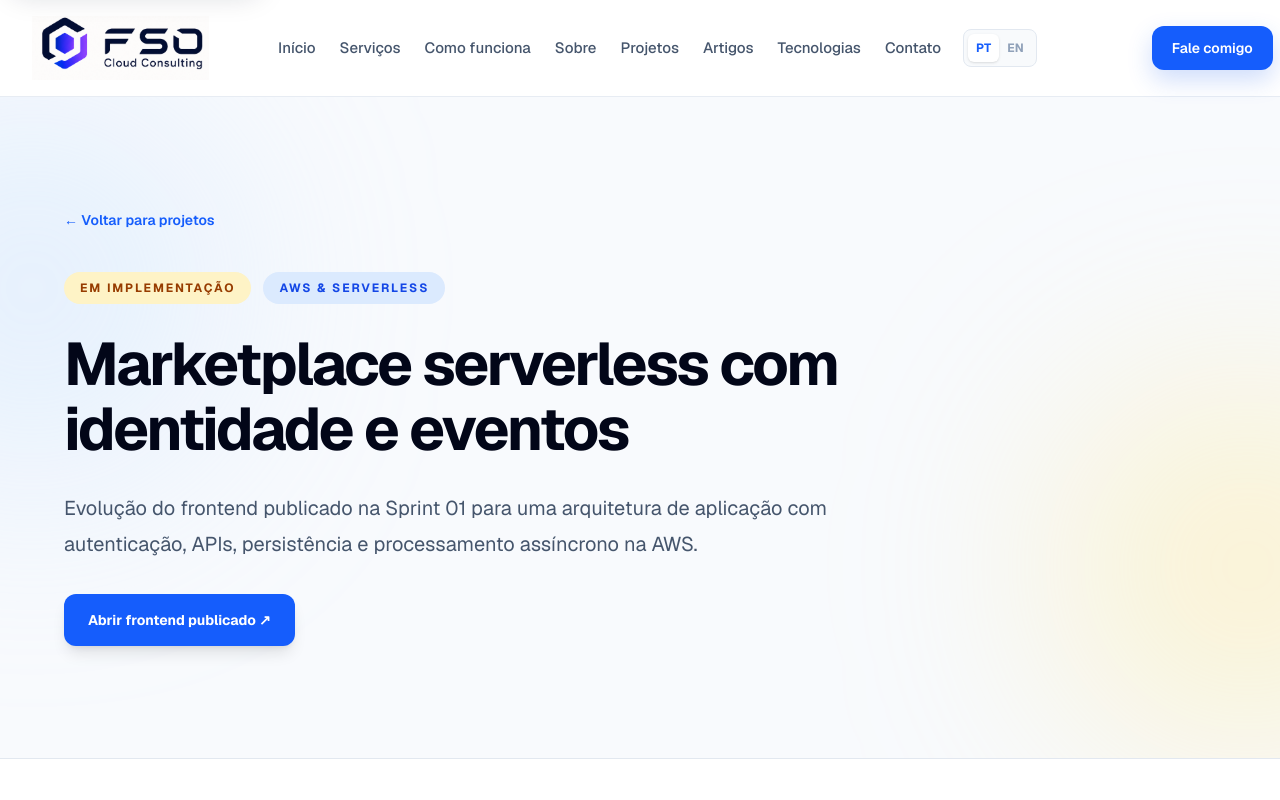
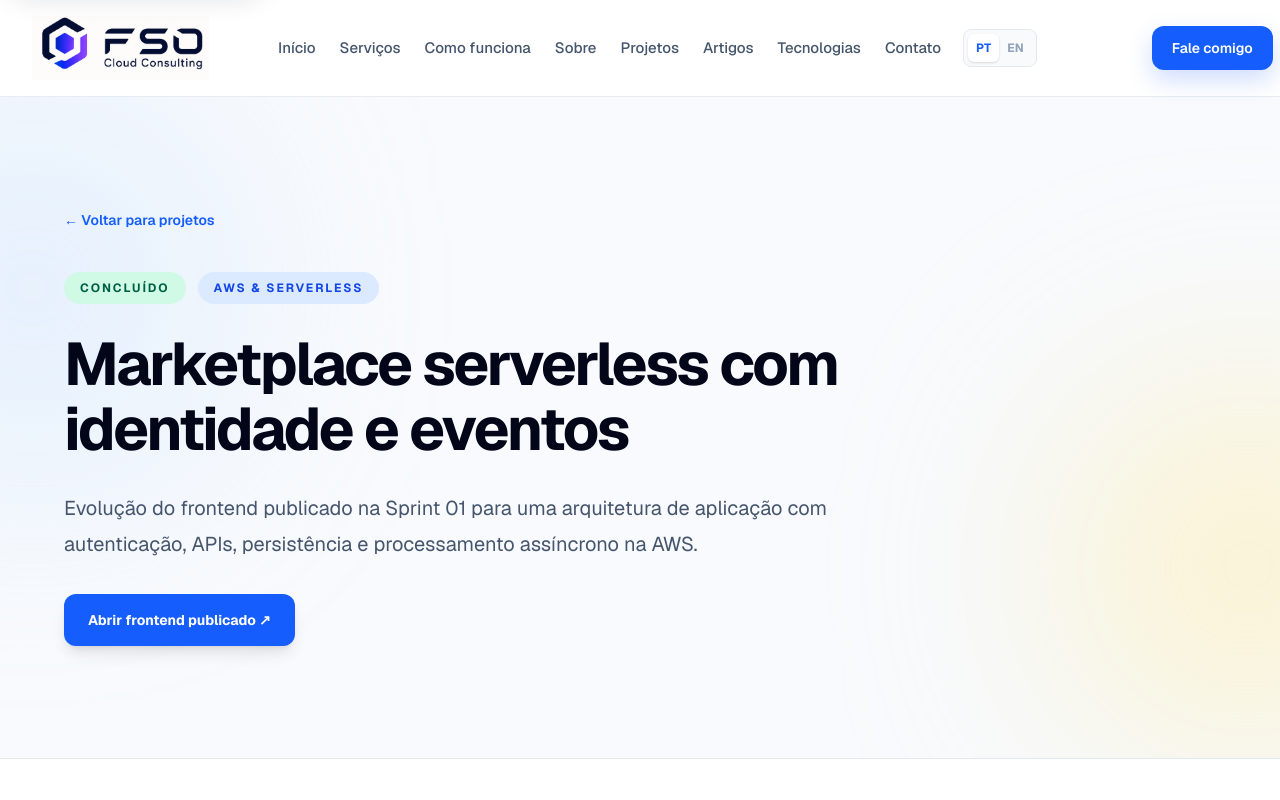
Before and after one commit to felipesalesdeoliveira/fso-cloud-consulting, a Next.js app: page /projetos/marketplace-serverless-identidade-eventos in a window 1280 px wide. Shown: the top 800 px of the page. Built offline with nearby package versions, Linux system fonts and the light colour scheme.

Commit message:
feat: complete serverless marketplace case (#55)

```diff
--- a/app/en/projects/serverless-marketplace-identity-events/page.tsx
+++ b/app/en/projects/serverless-marketplace-identity-events/page.tsx
@@ -3,7 +3,7 @@ import { ServerlessMarketplaceCase } from "@/components/ServerlessMarketplaceCas
 import { siteConfig, siteImage } from "@/lib/site";
 
 const title = "Serverless marketplace with identity and events";
-const description = "An in-progress architecture using Cognito, API Gateway, Lambda, DynamoDB, S3, and SQS for identity, catalog, and asynchronous order processing.";
+const description = "A serverless marketplace implemented and validated on AWS with Cognito, API Gateway, Lambda, DynamoDB, S3, SQS, and a DLQ.";
 const pageUrl = `${siteConfig.url}/en/projects/serverless-marketplace-identity-events/`;
 
 export const metadata: Metadata = {
--- a/app/projetos/marketplace-serverless-identidade-eventos/page.tsx
+++ b/app/projetos/marketplace-serverless-identidade-eventos/page.tsx
@@ -3,7 +3,7 @@ import { ServerlessMarketplaceCase } from "@/components/ServerlessMarketplaceCas
 import { siteConfig, siteImage } from "@/lib/site";
 
 const title = "Marketplace serverless com identidade e eventos";
-const description = "Arquitetura em implementação com Cognito, API Gateway, Lambda, DynamoDB, S3 e SQS para identidade, catálogo e processamento assíncrono de pedidos.";
+const description = "Marketplace serverless implementado e validado na AWS com Cognito, API Gateway, Lambda, DynamoDB, S3, SQS e DLQ.";
 const pageUrl = `${siteConfig.url}/projetos/marketplace-serverless-identidade-eventos/`;
 
 export const metadata: Metadata = {
--- a/components/ServerlessMarketplaceCase.tsx
+++ b/components/ServerlessMarketplaceCase.tsx
@@ -11,7 +11,7 @@ const copy = {
     title: "Marketplace serverless com identidade e eventos",
     description: "Evolução do frontend publicado na Sprint 01 para uma arquitetura de aplicação com autenticação, APIs, persistência e processamento assíncrono na AWS.",
     back: "Voltar para projetos",
-    status: "Em implementação",
+    status: "Concluído",
     category: "AWS & Serverless",
     live: "Abrir frontend publicado ↗",
     architecture: "Arquitetura e fluxo",
@@ -48,28 +48,28 @@ const copy = {
       ["Visibilidade operacional", "CloudWatch e X-Ray compõem o plano de investigação de erros, latência e tentativas do fluxo."],
     ],
     statusLabel: "Estado real da entrega",
-    statusTitle: "O desenho está definido; a validação em nuvem ainda está aberta",
-    doneTitle: "Concluído até aqui",
-    done: ["Frontend da Sprint 01 permanece publicado", "Arquitetura e responsabilidades documentadas", "Estrutura local da aplicação e das funções preparada", "Case técnico publicado com status transparente"],
-    pendingTitle: "Ainda precisa ser comprovado",
-    pending: ["User Pool, app client e authorizer provisionados", "Rotas e Lambdas integradas na AWS", "Tabelas, bucket de imagens, fila e DLQ configurados", "Falha induzida acompanhada no CloudWatch até a DLQ", "Fluxo ponta a ponta validado com evidências"],
-    validation: "Plano de validação",
-    validationTitle: "O case só será marcado como concluído com evidência reproduzível",
+    statusTitle: "Implementação concluída e validada de ponta a ponta na AWS",
+    doneTitle: "Infraestrutura entregue",
+    done: ["Cognito User Pool, app client e authorizer configurados", "Três Lambdas publicadas para catálogo, pedidos e processamento", "DynamoDB, bucket S3 privado, fila SQS e DLQ configurados", "API REST publicada no estágio de produção", "Frontend integrado e publicado no domínio da aplicação"],
+    resultsTitle: "Resultados comprovados",
+    results: ["Rota protegida respondeu 401 sem token e 200 com ID token válido", "Produto criado e editado com duas imagens armazenadas no S3 privado", "Pedido válido foi processado e o estoque caiu de 3 para 2", "Duas mensagens inválidas falharam três vezes e chegaram à DLQ", "Falhas inválidas não bloquearam o processamento do pedido válido"],
+    validation: "Evidências da validação",
+    validationTitle: "Identidade, catálogo, pedidos e resiliência testados em conjunto",
     validationItems: [
-      ["Identidade", "Login válido retorna tokens; token ausente, expirado ou inválido é recusado pela API."],
-      ["Catálogo", "CRUD persiste dados e as URLs pré-assinadas respeitam quantidade, validade e bucket privado."],
-      ["Pedidos", "A API confirma o recebimento sem esperar o processamento completo da compra."],
-      ["Resiliência", "Uma falha provocada percorre as tentativas definidas e chega à DLQ sem impedir outras mensagens."],
-      ["Observabilidade", "Logs e traces permitem correlacionar requisição, mensagem, pedido e causa da falha."],
+      ["Identidade", "A API recusou a chamada sem token com HTTP 401 e aceitou um ID token válido com HTTP 200."],
+      ["Catálogo", "O CRUD persistiu o produto e as imagens foram acessadas por URLs pré-assinadas, mantendo o bucket privado."],
+      ["Pedidos", "Um pedido válido chegou ao estado processado e a transação reduziu o estoque de 3 para 2."],
+      ["Resiliência", "Duas mensagens inválidas esgotaram três tentativas e chegaram à DLQ sem bloquear a compra válida."],
+      ["Observabilidade", "O CloudWatch registrou execuções, tentativas e falhas do processador; o X-Ray ficou ativo no estágio prod."],
     ],
-    notice: "Este case acompanha uma implementação em andamento. Resultados pendentes não são apresentados como evidência concluída.",
+    notice: "Sprint 02 concluída: identidade, catálogo e processamento assíncrono estão publicados e validados na AWS.",
     other: "Ver outros projetos",
     contact: "Conversar sobre uma solução",
   },
   en: {
     title: "Serverless marketplace with identity and events",
     description: "An evolution of the Sprint 01 frontend into an AWS application architecture with authentication, APIs, persistence, and asynchronous processing.",
-    back: "Back to projects", status: "In progress", category: "AWS & Serverless", live: "Open the published frontend ↗",
+    back: "Back to projects", status: "Completed", category: "AWS & Serverless", live: "Open the published frontend ↗",
     architecture: "Architecture and flow", architectureTitle: "Identity, catalog, and orders on the same path",
     architectureText: "The browser still receives the SPA through CloudFront. To use the marketplace, the user authenticates with Cognito, then the SPA sends the ID token to API Gateway. The diagram follows catalog operations, images, and asynchronous order processing, with responsibilities separated by area.",
     diagramAlt: "Animated Sprint 02 flow with Cognito, API Gateway, Lambda, DynamoDB, S3, SQS, DLQ, CloudWatch, and X-Ray",
@@ -82,12 +82,12 @@ const copy = {
     async: "Asynchronous · orders", asyncText: "The API receives and persists the order, publishes a message to SQS, and returns. Another Lambda processes the event, with retries and DLQ isolation for persistent failures.",
     decisions: "Technical decisions", decisionsTitle: "Responsibilities separated by operational behavior",
     decisionItems: [["Identity before logic", "The authorizer blocks missing or invalid tokens before business code runs."], ["Separate Lambdas", "Catalog, intake, and processing scale and fail differently, so they do not share one function."], ["Images outside the API", "Pre-signed URLs allow up to eight product images without making the bucket public or moving binaries through Lambda."], ["Queue as a boundary", "SQS separates purchase acknowledgement from processing and absorbs demand variation."], ["Failure isolation", "After the planned retry limit, problematic messages move to the DLQ without blocking the rest."], ["Operational visibility", "CloudWatch and X-Ray form the investigation plan for errors, latency, and retries."]],
-    statusLabel: "Actual delivery status", statusTitle: "The design is defined; cloud validation is still open",
-    doneTitle: "Completed so far", done: ["Sprint 01 frontend remains live", "Architecture and responsibilities documented", "Local application and function structure prepared", "Technical case published with a transparent status"],
-    pendingTitle: "Still to be proven", pending: ["User Pool, app client, and authorizer provisioned", "Routes and Lambdas integrated on AWS", "Tables, image bucket, queue, and DLQ configured", "Injected failure followed in CloudWatch through the DLQ", "End-to-end flow validated with evidence"],
-    validation: "Validation plan", validationTitle: "The case will only be marked complete with reproducible evidence",
-    validationItems: [["Identity", "A valid login returns tokens; missing, expired, or invalid tokens are rejected by the API."], ["Catalog", "CRUD persists data and pre-signed URLs respect quantity, expiration, and private-bucket constraints."], ["Orders", "The API acknowledges intake without waiting for the complete purchase processing."], ["Resilience", "An injected failure exhausts the configured attempts and reaches the DLQ without stopping other messages."], ["Observability", "Logs and traces correlate the request, message, order, and failure cause."]],
-    notice: "This case follows an implementation in progress. Pending outcomes are not presented as completed evidence.", other: "View other projects", contact: "Discuss a solution",
+    statusLabel: "Actual delivery status", statusTitle: "Implementation completed and validated end to end on AWS",
+    doneTitle: "Delivered infrastructure", done: ["Cognito User Pool, app client, and authorizer configured", "Three Lambdas deployed for catalog, orders, and processing", "DynamoDB, private S3 bucket, SQS queue, and DLQ configured", "REST API deployed to the production stage", "Frontend integrated and published on the application domain"],
+    resultsTitle: "Verified results", results: ["Protected route returned 401 without a token and 200 with a valid ID token", "Product created and edited with two images stored in private S3", "A valid order was processed and stock dropped from 3 to 2", "Two invalid messages failed three times and reached the DLQ", "Invalid messages did not block the valid order"],
+    validation: "Validation evidence", validationTitle: "Identity, catalog, orders, and resilience tested together",
+    validationItems: [["Identity", "The API rejected a tokenless call with HTTP 401 and accepted a valid ID token with HTTP 200."], ["Catalog", "CRUD persisted the product and pre-signed URLs served its images while the bucket remained private."], ["Orders", "A valid order reached the processed state and the transaction reduced stock from 3 to 2."], ["Resilience", "Two invalid messages exhausted three attempts and reached the DLQ without blocking the valid purchase."], ["Observability", "CloudWatch recorded processor executions, retries, and failures; X-Ray was enabled on the prod stage."]],
+    notice: "Sprint 02 is complete: identity, catalog, and asynchronous processing are deployed and validated on AWS.", other: "View other projects", contact: "Discuss a solution",
   },
 };
 
@@ -104,7 +104,7 @@ export function ServerlessMarketplaceCase({ locale }: { locale: Locale }) {
         <div className="pointer-events-none absolute -right-40 bottom-0 h-96 w-96 rounded-full bg-amber-200/35 blur-[110px]" />
         <div className="relative mx-auto max-w-6xl">
           <Link href={projectHome} className="text-sm font-semibold text-blue-600 hover:text-blue-700">← {t.back}</Link>
-          <div className="mt-10 flex flex-wrap gap-3"><span className="rounded-full bg-amber-100 px-4 py-2 text-xs font-bold uppercase tracking-[0.16em] text-amber-800">{t.status}</span><span className="rounded-full bg-blue-100 px-4 py-2 text-xs font-bold uppercase tracking-[0.16em] text-blue-700">{t.category}</span></div>
+          <div className="mt-10 flex flex-wrap gap-3"><span className="rounded-full bg-emerald-100 px-4 py-2 text-xs font-bold uppercase tracking-[0.16em] text-emerald-800">{t.status}</span><span className="rounded-full bg-blue-100 px-4 py-2 text-xs font-bold uppercase tracking-[0.16em] text-blue-700">{t.category}</span></div>
           <h1 className="mt-7 max-w-5xl text-4xl font-bold leading-[1.08] tracking-[-0.04em] text-slate-950 md:text-6xl">{t.title}</h1>
           <p className="mt-7 max-w-3xl text-xl leading-9 text-slate-600">{t.description}</p>
           <a href="https://residencia.fsocloudconsulting.com" target="_blank" rel="noopener noreferrer" className="mt-8 inline-flex rounded-xl bg-blue-600 px-6 py-4 text-sm font-bold text-white shadow-lg transition hover:bg-blue-700">{t.live}</a>
@@ -134,11 +134,11 @@ export function ServerlessMarketplaceCase({ locale }: { locale: Locale }) {
 
       <section className="border-y border-slate-200 bg-[#F3F6FB] px-6 py-20"><div className="mx-auto max-w-6xl"><p className="section-label">{t.decisions}</p><h2 className="section-title">{t.decisionsTitle}</h2><div className="mt-10 grid gap-5 md:grid-cols-2 lg:grid-cols-3">{t.decisionItems.map(([name, text]) => <article key={name} className="rounded-3xl border border-slate-200 bg-white p-7"><h3 className="text-lg font-bold text-slate-900">{name}</h3><p className="mt-4 leading-7 text-slate-600">{text}</p></article>)}</div></div></section>
 
-      <section className="bg-white px-6 py-20"><div className="mx-auto max-w-6xl"><p className="section-label">{t.statusLabel}</p><h2 className="section-title">{t.statusTitle}</h2><div className="mt-10 grid gap-6 md:grid-cols-2"><StatusList title={t.doneTitle} items={t.done} done /><StatusList title={t.pendingTitle} items={t.pending} /></div></div></section>
+      <section className="bg-white px-6 py-20"><div className="mx-auto max-w-6xl"><p className="section-label">{t.statusLabel}</p><h2 className="section-title">{t.statusTitle}</h2><div className="mt-10 grid gap-6 md:grid-cols-2"><StatusList title={t.doneTitle} items={t.done} done /><StatusList title={t.resultsTitle} items={t.results} done /></div></div></section>
 
-      <section className="border-y border-slate-200 bg-[#F3F6FB] px-6 py-20"><div className="mx-auto max-w-6xl"><p className="section-label">{t.validation}</p><h2 className="section-title">{t.validationTitle}</h2><div className="mt-10 grid gap-5 md:grid-cols-2 lg:grid-cols-5">{t.validationItems.map(([name, text]) => <article key={name} className="rounded-3xl border border-amber-200 bg-white p-6"><span className="rounded-full bg-amber-100 px-3 py-1.5 text-xs font-bold uppercase text-amber-800">{english ? "To validate" : "A validar"}</span><h3 className="mt-5 font-bold text-slate-900">{name}</h3><p className="mt-3 text-sm leading-6 text-slate-600">{text}</p></article>)}</div></div></section>
+      <section className="border-y border-slate-200 bg-[#F3F6FB] px-6 py-20"><div className="mx-auto max-w-6xl"><p className="section-label">{t.validation}</p><h2 className="section-title">{t.validationTitle}</h2><div className="mt-10 grid gap-5 md:grid-cols-2 lg:grid-cols-5">{t.validationItems.map(([name, text]) => <article key={name} className="rounded-3xl border border-emerald-200 bg-white p-6"><span className="rounded-full bg-emerald-100 px-3 py-1.5 text-xs font-bold uppercase text-emerald-800">{english ? "Validated" : "Validado"}</span><h3 className="mt-5 font-bold text-slate-900">{name}</h3><p className="mt-3 text-sm leading-6 text-slate-600">{text}</p></article>)}</div></div></section>
 
-      <section className="bg-white px-6 py-20"><div className="mx-auto max-w-6xl rounded-[36px] bg-[#101C3C] p-8 text-white md:p-12"><p className="text-sm font-bold uppercase tracking-[0.2em] text-amber-300">{t.status}</p><h2 className="mt-5 max-w-4xl text-3xl font-bold tracking-[-0.035em] md:text-5xl">{t.notice}</h2><div className="mt-8 flex flex-wrap gap-3"><Link href={projectHome} className="rounded-xl bg-white px-6 py-4 text-sm font-bold text-blue-700">{t.other}</Link><Link href={english ? "/en/#contact" : "/#contato"} className="rounded-xl border border-blue-300/40 px-6 py-4 text-sm font-bold text-white">{t.contact}</Link></div></div></section>
+      <section className="bg-white px-6 py-20"><div className="mx-auto max-w-6xl rounded-[36px] bg-[#101C3C] p-8 text-white md:p-12"><p className="text-sm font-bold uppercase tracking-[0.2em] text-emerald-300">{t.status}</p><h2 className="mt-5 max-w-4xl text-3xl font-bold tracking-[-0.035em] md:text-5xl">{t.notice}</h2><div className="mt-8 flex flex-wrap gap-3"><Link href={projectHome} className="rounded-xl bg-white px-6 py-4 text-sm font-bold text-blue-700">{t.other}</Link><Link href={english ? "/en/#contact" : "/#contato"} className="rounded-xl border border-blue-300/40 px-6 py-4 text-sm font-bold text-white">{t.contact}</Link></div></div></section>
     </main><Footer locale={locale} />
   </>;
 }
--- a/data/content-en.ts
+++ b/data/content-en.ts
@@ -31,9 +31,9 @@ export const projectsEn = [
     title: "Serverless marketplace with identity and events",
     description: "An evolution from a published SPA to an AWS architecture with authentication, APIs, persistence, and asynchronous order processing.",
     challenge: "Turn a published frontend into a system that authenticates users, persists a catalog, and keeps processing orders when individual components fail.",
-    solution: "A planned architecture using Cognito, API Gateway, Lambda, DynamoDB, private S3, SQS, and a DLQ while preserving the Sprint 01 frontend.",
-    result: "Local preparation and the technical design are complete; AWS provisioning and validation remain in progress.",
-    status: "In progress",
+    solution: "An implemented architecture using Cognito, API Gateway, three Lambdas, DynamoDB, private S3, SQS, and a DLQ, integrated with the Sprint 01 frontend.",
+    result: "Authenticated API validated, order processed with a stock update, and invalid messages isolated in the DLQ without blocking the valid flow.",
+    status: "Completed",
     technologies: ["Cognito", "API Gateway", "AWS Lambda", "DynamoDB", "Amazon S3", "Amazon SQS"],
   },
   { slug: null, category: "Cloud & IaC", title: "Cloud infrastructure as code", description: "Repeatable, standardized cloud environments delivered through infrastructure as code and automation.", status: "Coming soon", challenge: null, solution: null, result: null, technologies: [] },
--- a/data/content.ts
+++ b/data/content.ts
@@ -196,10 +196,10 @@ export const projects = [
     title: "Marketplace serverless com identidade e eventos",
     description:
       "Evolução de uma SPA publicada para uma arquitetura com autenticação, APIs, persistência e processamento assíncrono na AWS.",
-    status: "Em implementação",
+    status: "Concluído",
     challenge: "Transformar um frontend publicado em um sistema capaz de autenticar usuários, persistir catálogo e continuar processando pedidos mesmo diante de falhas.",
-    solution: "Arquitetura planejada com Cognito, API Gateway, Lambdas, DynamoDB, S3 privado, SQS e DLQ, preservando o frontend entregue na Sprint 01.",
-    result: "Preparação local e desenho técnico concluídos; provisionamento e validações na AWS seguem em andamento.",
+    solution: "Arquitetura implementada com Cognito, API Gateway, três Lambdas, DynamoDB, S3 privado, SQS e DLQ, integrada ao frontend da Sprint 01.",
+    result: "API autenticada validada, pedido processado com baixa de estoque e mensagens inválidas isoladas na DLQ sem bloquear o fluxo válido.",
     technologies: ["Cognito", "API Gateway", "AWS Lambda", "DynamoDB", "Amazon S3", "Amazon SQS"],
   },
   {
```
Also changed, not shown: public/diagrams/sprint-02-backend.svg.
